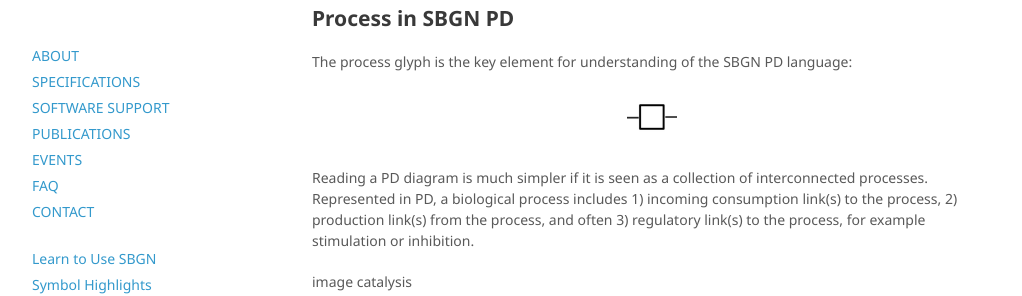
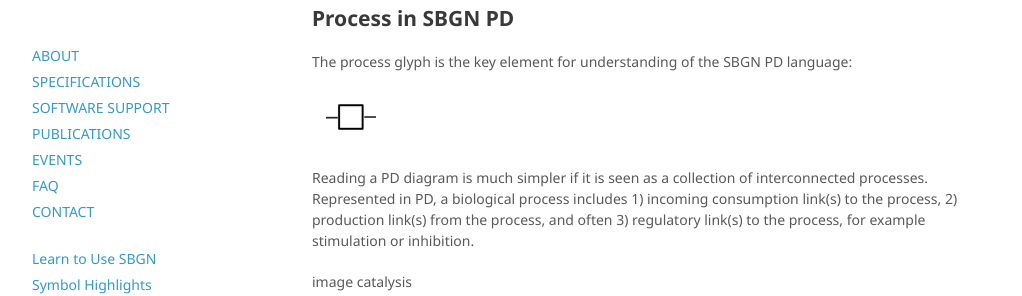
Before and after one commit to sbgn/sbgn, a Jekyll site: the page built from docs/learning_sbgn.md, in a window 1280 px wide and 900 px high, scrolled down 546 px. Shown: the part 156-452 px from the top of the window, without its empty margins (128-1150 px from the left). Built offline with Jekyll 4.4.1, drawn with Linux system fonts in a browser that asks for light colours; nearby versions of some CDN libraries.

Commit message:
Update learning_sbgn.md

```diff
--- a/docs/learning_sbgn.md
+++ b/docs/learning_sbgn.md
@@ -22,9 +22,9 @@ permalink: /learning_sbgn
 
 <p>The process glyph is the key element for understanding of the SBGN PD language: </p>
 
-<p style="text-align:center;"><img src="/sbgn/images/learning/processglyph150.png" alt="Process" style="width:50px;height:50px;"></p>
+<!--<p style="text-align:center;"><img src="/sbgn/images/learning/processglyph150.png" alt="Process" style="width:50px;height:50px;"></p>-->
 
-<!--&emsp;<img src="/sbgn/images/learning/processglyph150.png" alt="Process" style="width:50px;height:50px;">-->
+&emsp;<img src="/sbgn/images/learning/processglyph150.png" alt="Process" style="width:50px;height:50px;">
 
 <p>Reading a PD diagram is much simpler if it is seen as a collection of interconnected processes. Represented in PD, a biological process includes 1) incoming consumption link(s) to the process, 2) production link(s) from the process, and often 3) regulatory link(s) to the process, for example stimulation or inhibition.</p>
 
```
